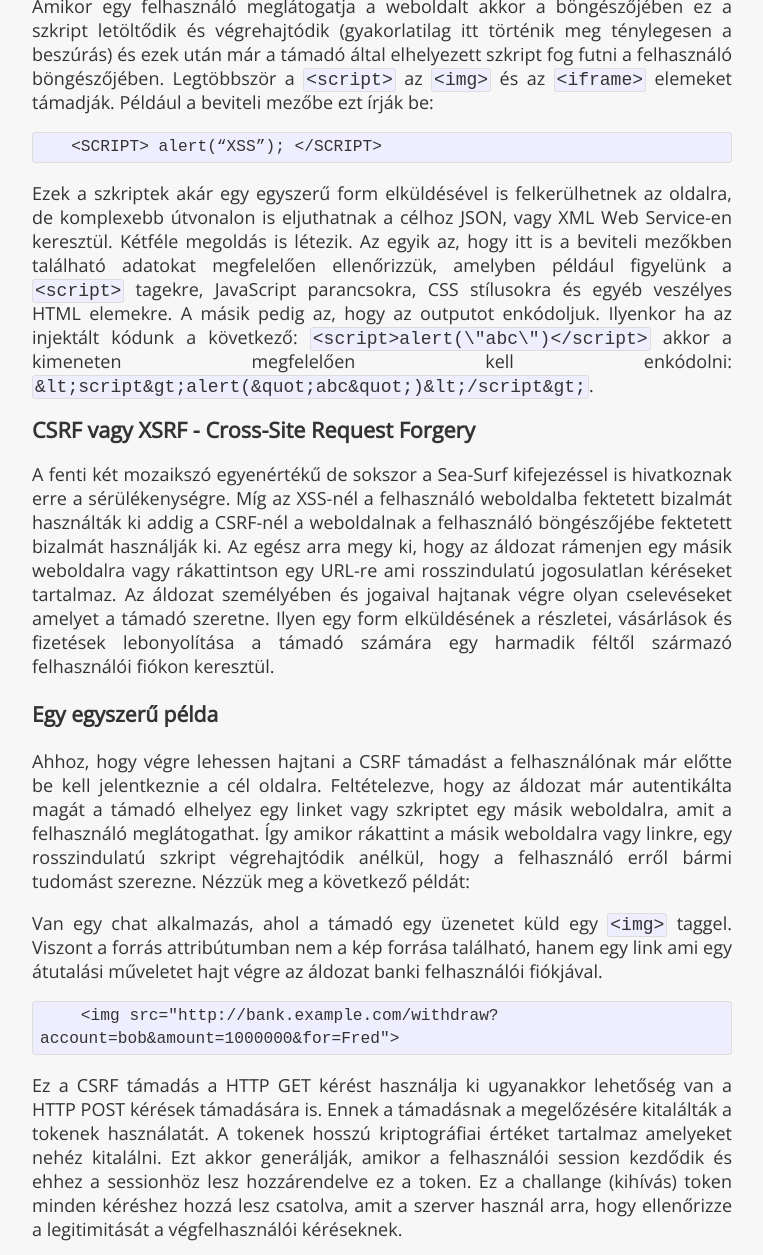
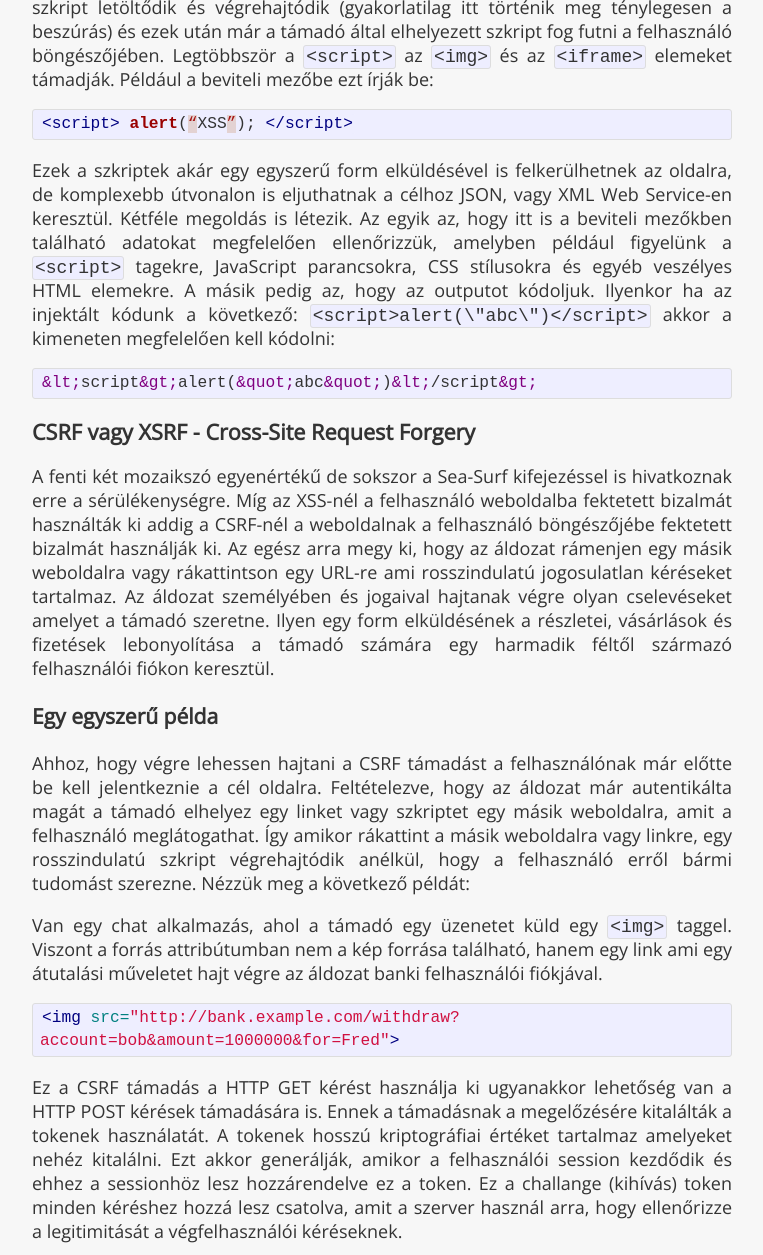
Before and after one commit to kir-dev/kir-dev.sch.bme.hu, a Jekyll site: the page built from _posts/2014-01-22-Egy-kicsit-a-biztonsagrol.md, in a window 1280 px wide and 1400 px high, scrolled down 1480 px, cut to the strip 145-1400 px from the top of the window. Shown: the whole strip, without its empty margins (258-1021 px from the left). Built offline with Jekyll 4.4.1, drawn with Linux system fonts in a browser that asks for light colours; some web fonts are replaced; Markdown is read by kramdown in place of the engine named in the settings.

Commit message:
fixed code block highlighting

```diff
--- a/_posts/2014-01-22-Egy-kicsit-a-biztonsagrol.md
+++ b/_posts/2014-01-22-Egy-kicsit-a-biztonsagrol.md
@@ -11,20 +11,20 @@ Egy weboldal nagyon hasznos annak a közösségnek, akik mindennap használják
 
 Az SQL Injection egy kód futtatási technika adatbázist használó alkalmazások támadására. Rosszindulatú SQL kódot írnak be egy beviteli mezőbe, ami majd később végrehajtódik a szerver oldalon. Ez akkor fordulhat elő, hogyha a beviteli mezőben nem szűrjük a megfelelő karaktereket és ezek belekerülnek az SQL kifejezésbe. A megoldás az, hogyha az ilyen karaktereket kiszűrjük a bevitt adatokból, tehát a beviteli mezők validációjával illetve prepared statementek használatával ez a sebezhetőség elkerülhető. Nézzünk egy nagyon egyszerű példát:
 
-~~~SQL
-    sql_statement = "SELECT * FROM users WHERE name='" + user_name + "';"
+~~~mysql
+sql_statement = "SELECT * FROM users WHERE name='" + user_name + "';"
 ~~~
 
 Ez az SQL kifejezés a `users` táblából kikeresi azt a felhasználót amelyiknek a felhasználó neve megegyezik a `user_name` változó tartalmával. Ha viszont egy rosszindulatú felhasználó SQL kódot ír a beviteli mezőbe akkor ez a lekérdezés másképpen fog kiértékelődni.
 
-~~~SQL
-    ' or '1'='1
+~~~mysql
+' or '1'='1
 ~~~
 
 Amennyiben ez a kódrészlet kerül a `user_name` változóba, akkor a kifejezésünk igazként fog kiértékelődni mivel az 1=1 mindig teljesülni fog. A végén pedig így néz majd ki a végrehajtott lekérdezésünk:
 
-~~~SQL
-    SELECT * FROM users WHERE name = '' OR '1'='1';
+~~~mysql
+SELECT * FROM users WHERE name = '' OR '1'='1';
 ~~~
 
 ## XSS - Cross-site scripting
@@ -37,11 +37,15 @@ Az XSS lehetőséget nyújt kliens oldali szkriptek beszúrására a weboldalba,
 
 Amikor egy felhasználó meglátogatja a weboldalt akkor a böngészőjében ez a szkript letöltődik és végrehajtódik (gyakorlatilag itt történik meg ténylegesen a beszúrás) és ezek után már a támadó által elhelyezett szkript fog futni a felhasználó böngészőjében. Legtöbbször a `<script>` az `<img>` és az `<iframe>` elemeket támadják. Például a beviteli mezőbe ezt írják be:
 
-~~~JS
-   <SCRIPT> alert(“XSS”); </SCRIPT>
+~~~html
+<script> alert(“XSS”); </script>
 ~~~
 
-Ezek a szkriptek akár egy egyszerű form elküldésével is felkerülhetnek az oldalra, de komplexebb útvonalon is eljuthatnak a célhoz JSON, vagy XML Web Service-en keresztül. Kétféle megoldás is létezik. Az egyik az, hogy itt is a beviteli mezőkben található adatokat megfelelően ellenőrizzük, amelyben például figyelünk a `<script>` tagekre, JavaScript parancsokra, CSS stílusokra és egyéb veszélyes HTML elemekre. A másik pedig az, hogy az outputot enkódoljuk. Ilyenkor ha az injektált kódunk a következő: `<script>alert(\"abc\")</script>` akkor a kimeneten megfelelően kell enkódolni: `&lt;script&gt;alert(&quot;abc&quot;)&lt;/script&gt;`.
+Ezek a szkriptek akár egy egyszerű form elküldésével is felkerülhetnek az oldalra, de komplexebb útvonalon is eljuthatnak a célhoz JSON, vagy XML Web Service-en keresztül. Kétféle megoldás is létezik. Az egyik az, hogy itt is a beviteli mezőkben található adatokat megfelelően ellenőrizzük, amelyben például figyelünk a `<script>` tagekre, JavaScript parancsokra, CSS stílusokra és egyéb veszélyes HTML elemekre. A másik pedig az, hogy az outputot kódoljuk. Ilyenkor ha az injektált kódunk a következő: `<script>alert(\"abc\")</script>` akkor a kimeneten megfelelően kell kódolni:
+
+~~~html
+&lt;script&gt;alert(&quot;abc&quot;)&lt;/script&gt;
+~~~
 
 ## CSRF vagy XSRF - Cross-Site Request Forgery
 
@@ -53,8 +57,8 @@ Ahhoz, hogy végre lehessen hajtani a CSRF támadást a felhasználónak már el
 
 Van egy chat alkalmazás, ahol a támadó egy üzenetet küld egy `<img>` taggel. Viszont a forrás attribútumban nem a kép forrása található, hanem egy link ami egy átutalási műveletet hajt végre az áldozat banki felhasználói fiókjával.
 
-~~~HTML
-    <img src="http://bank.example.com/withdraw?account=bob&amount=1000000&for=Fred">
+~~~html
+<img src="http://bank.example.com/withdraw?account=bob&amount=1000000&for=Fred">
 ~~~
 
 Ez a CSRF támadás a HTTP GET kérést használja ki ugyanakkor lehetőség van a HTTP POST kérések támadására is. Ennek a támadásnak a megelőzésére kitalálták a tokenek használatát. A tokenek hosszú kriptográfiai értéket tartalmaz amelyeket nehéz kitalálni. Ezt akkor generálják, amikor a felhasználói session kezdődik és ehhez a sessionhöz lesz hozzárendelve ez a token. Ez a challange (kihívás) token minden kéréshez hozzá lesz csatolva, amit a szerver használ arra, hogy ellenőrizze a legitimitását a végfelhasználói kéréseknek.
```
